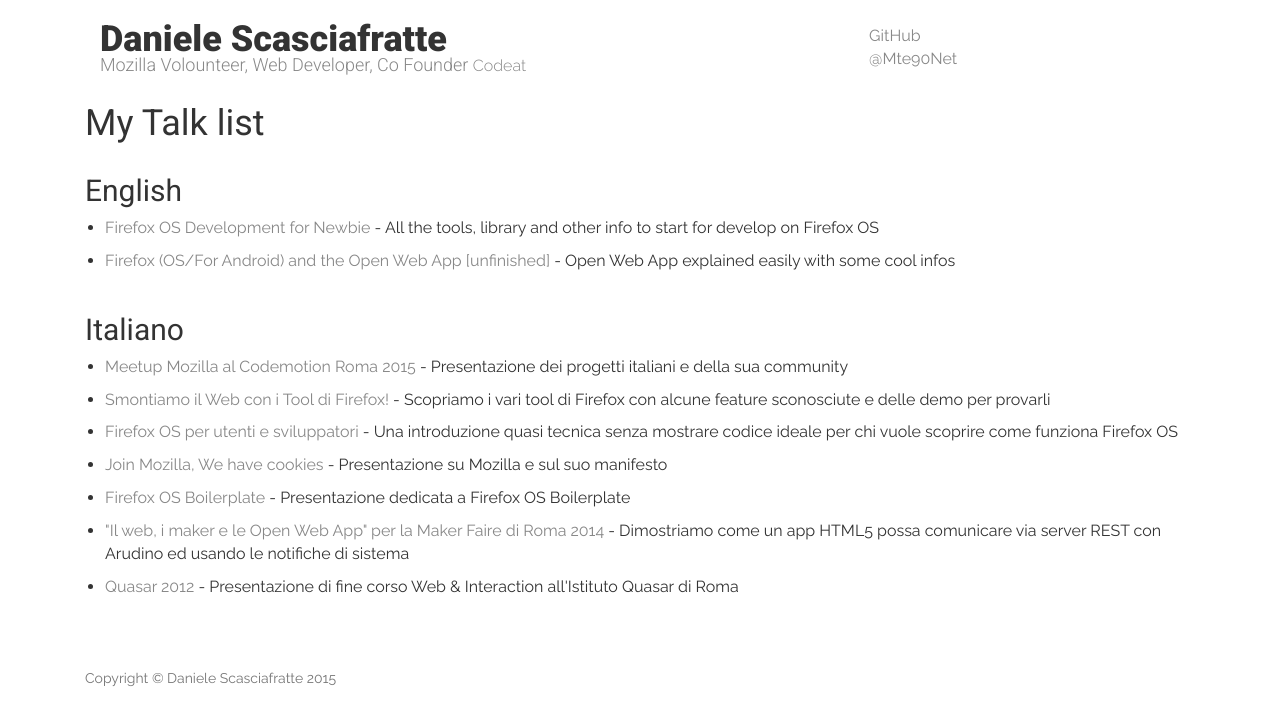
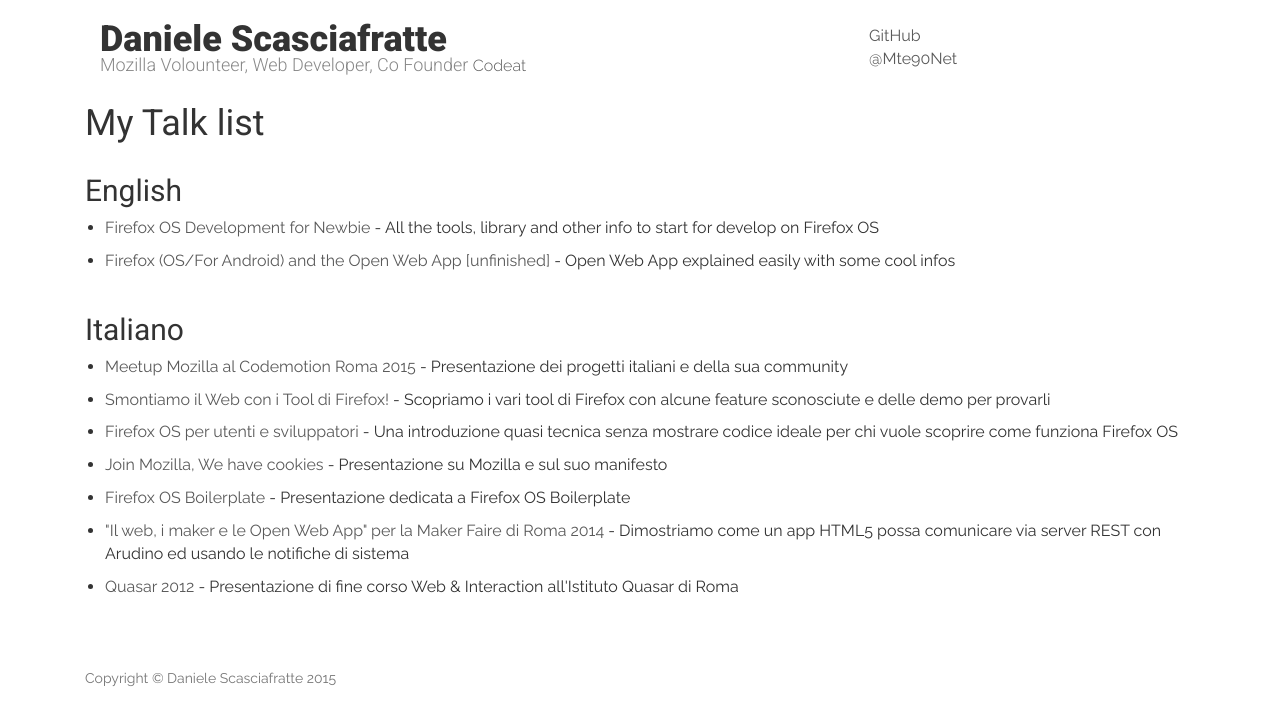
Before and after one commit to FFMilan/Mozilla-Presentation, a plain HTML site: page index.html in a window 1280 px wide. Drawn offline with nearby package versions, Linux system fonts and the light colour scheme; some icons are missing.

Commit message:
better link

```diff
--- a/stylesheets/style.css
+++ b/stylesheets/style.css
@@ -12,12 +12,12 @@
 }
 
 a {
-  color: #888;
+  color: #5a5a5a;
   text-decoration: none;
 }
 
 a:hover {
-  color: #E1E1E1;
+  color: #000;
 }
 
 h1, h2, h3, h4, h5, h6 {
```
